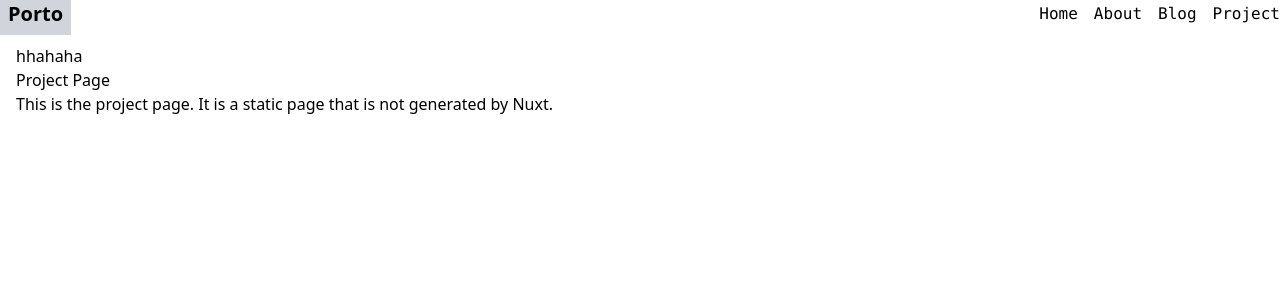
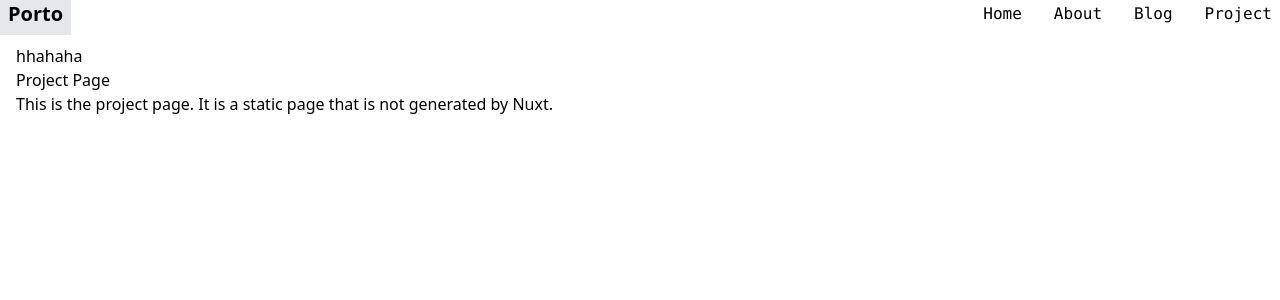
Before and after one commit to siihasann/nuxt-blog, a Nuxt app: page /project in a window 1280 px wide. Shown: the top 300 px of the page. Built offline with nearby package versions, Linux system fonts and the light colour scheme.

Commit message:
creating: separate components

```diff
--- /dev/null
+++ b/components/Header.vue
@@ -0,0 +1,15 @@
+<template>
+    <header class="flex justify-between items-center">
+    <div>
+        <NuxtLink to="/" class="text-xl font-semibold p-2 hover:bg-gray-200">Porto</NuxtLink>
+    </div>
+        <nav class="font-mono">
+            <ul class="flex space-x-4">
+            <li><NuxtLink to="/" class="p-2 hover:bg-gray-200">Home</NuxtLink></li>
+            <li><NuxtLink to="/about" class="p-2 hover:bg-gray-200">About</NuxtLink></li>
+            <li><NuxtLink to="/blog" class="p-2 hover:bg-gray-200">Blog</NuxtLink></li>
+            <li><NuxtLink to="/project" class="p-2 hover:bg-gray-200">Project</NuxtLink></li>
+            </ul>
+        </nav>
+    </header>
+</template>
--- a/layouts/app.vue
+++ b/layouts/app.vue
@@ -1,18 +1,7 @@
 <template>
     <div class="container mx-auto">
-        <header class="flex justify-between items-center">
-            <div>
-                <NuxtLink to="/" class="text-xl font-semibold p-2 hover:bg-gray-300">Porto</NuxtLink>
-            </div>
-            <nav class="font-mono">
-                <ul class="flex space-x-4">
-                    <li><NuxtLink to="/">Home</NuxtLink></li>
-                    <li><NuxtLink to="/about">About</NuxtLink></li>
-                    <li><NuxtLink to="/blog">Blog</NuxtLink></li>
-                    <li><NuxtLink to="/project">Project</NuxtLink></li>
-                </ul>
-            </nav>
-        </header>
+        <Header/>
+
         <main class="p-4">
             <slot/>
         </main>
--- a/package.json
+++ b/package.json
@@ -10,9 +10,11 @@
     "postinstall": "nuxt prepare"
   },
   "dependencies": {
-    "@nuxtjs/tailwindcss": "^7.0.0-beta.0",
     "nuxt": "^3.17.5",
     "vue": "^3.5.16",
     "vue-router": "^4.5.1"
+  },
+  "devDependencies": {
+    "@nuxtjs/tailwindcss": "^6.14.1-20250511-145209-83ee56b"
   }
 }
```
Also changed, not shown: 1 other file (tests, documents, lock files or other folders).
